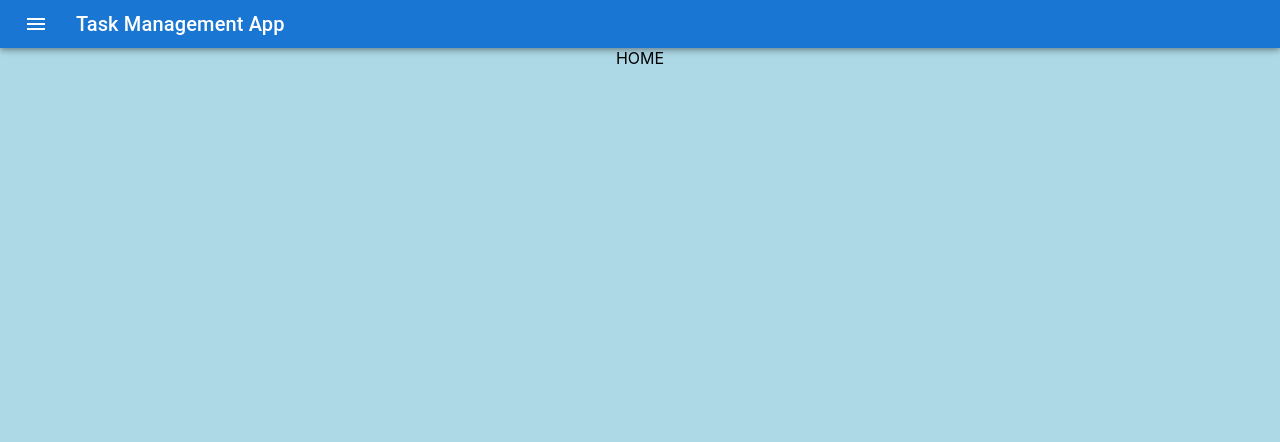
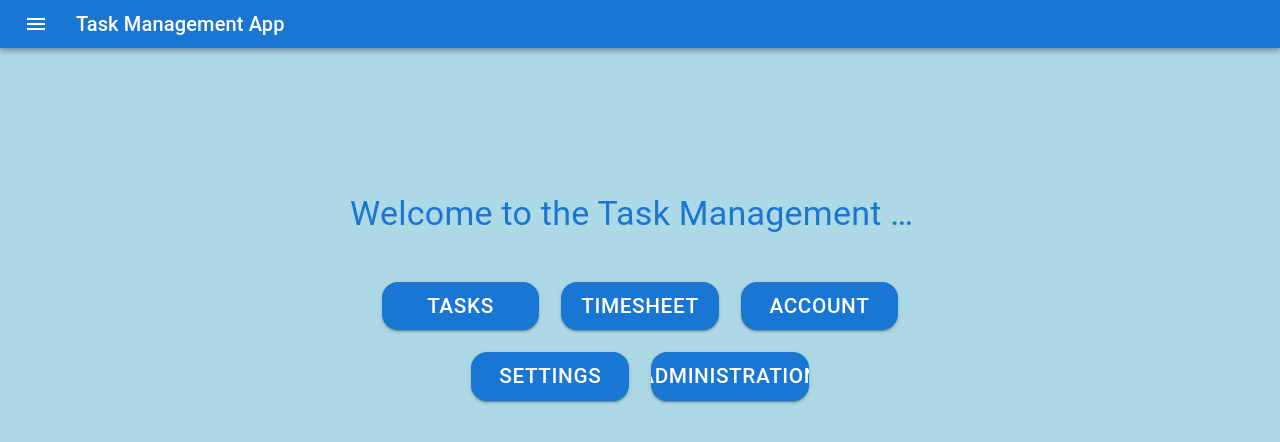
Before and after one commit to kandoruus/task-management-app-frontend, a React (Create React App) app: page / in a window 1280 px wide. Shown: the top 442 px of the page. Built offline with nearby package versions, Linux system fonts and the light colour scheme.

Commit message:
set up the home page and styled

```diff
--- a/src/component/master/MasterContainer/home/HomeMasterPane/HomeMasterPane.css
+++ b/src/component/master/MasterContainer/home/HomeMasterPane/HomeMasterPane.css
@@ -0,0 +1,32 @@
+.home-page {
+  height: 100%;
+  display: flex;
+  flex-direction: column;
+  align-content: flex-start;
+  overflow-y: auto;
+  & h4 {
+    margin: 20% auto 0;
+    text-align: center;
+    text-wrap: nowrap;
+    overflow: hidden;
+    text-overflow: ellipsis;
+    width: 80%;
+  }
+  & .MuiGrid-container {
+    margin: 5% auto auto;
+    width: 75%;
+    height: 30%;
+    justify-content: center;
+    & .MuiGrid-item {
+      width: 33%;
+      padding: 2%;
+      & button {
+        width: 100%;
+        height: 100%;
+        border-radius: 16px;
+        font-size: 1.3rem;
+        overflow: hidden;
+      }
+    }
+  }
+}
--- a/src/component/master/MasterContainer/home/HomeMasterPane/HomeMasterPane.tsx
+++ b/src/component/master/MasterContainer/home/HomeMasterPane/HomeMasterPane.tsx
@@ -1,11 +1,61 @@
 import React from 'react';
-import { Box } from '@mui/material';
+import { Box, Grid, Button, Typography } from '@mui/material';
 import './HomeMasterPane.css';
+import { appCtrlSlice } from 'app/appCtrlSlice';
+import { useAppDispatch } from 'app/hooks';
+import { AppDispatch } from 'app/store';
 
 export const HomeMasterPane: React.FC = () => {
+  const dispatch: AppDispatch = useAppDispatch();
+  const handleTasksClick = () => {
+    dispatch(appCtrlSlice.actions.focusTasks());
+  };
+  const handleTimesheetClick = () => {
+    dispatch(appCtrlSlice.actions.focusTimesheet());
+  };
+  const handleAccountClick = () => {
+    dispatch(appCtrlSlice.actions.focusAccount());
+  };
+  const handleSettingsClick = () => {
+    dispatch(appCtrlSlice.actions.focusSettings());
+  };
+  const handleAdminClick = () => {
+    dispatch(appCtrlSlice.actions.focusAdmin());
+  };
   return (
-    <Box className="home-master-pane" data-testid="home-master-pane">
-      HOME
+    <Box className="master-pane" data-testid="home-master-pane">
+      <Box className="home-page">
+        <Typography color="primary" variant="h4">
+          Welcome to the Task Management App!
+        </Typography>
+        <Grid container spacing={0}>
+          <Grid item>
+            <Button variant="contained" onClick={handleTasksClick}>
+              Tasks
+            </Button>
+          </Grid>
+          <Grid item>
+            <Button variant="contained" onClick={handleTimesheetClick}>
+              Timesheet
+            </Button>
+          </Grid>
+          <Grid item>
+            <Button variant="contained" onClick={handleAccountClick}>
+              Account
+            </Button>
+          </Grid>
+          <Grid item>
+            <Button variant="contained" onClick={handleSettingsClick}>
+              Settings
+            </Button>
+          </Grid>
+          <Grid item>
+            <Button variant="contained" onClick={handleAdminClick}>
+              Administration
+            </Button>
+          </Grid>
+        </Grid>
+      </Box>
     </Box>
   );
 };
```
